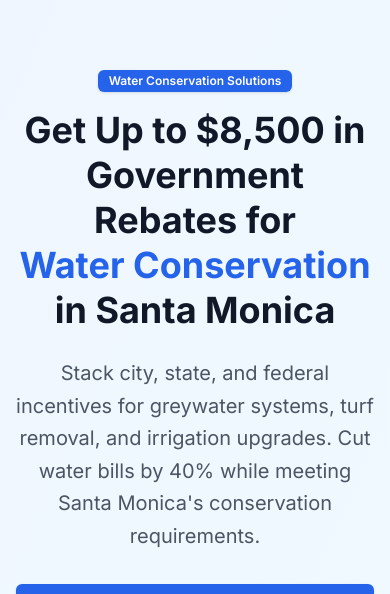
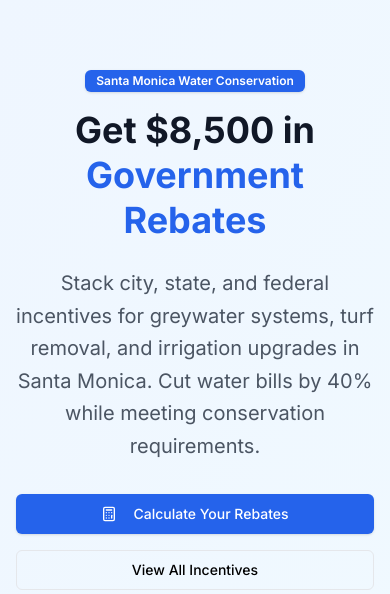
Before and after one commit to swilhoit/waterwise, a Next.js app: page /santa-monica/residential in a window 390 px wide. Shown: the part 134-728 px from the top of the page. Built offline with nearby package versions, Linux system fonts and the light colour scheme; no server answers; what @shopify/storefront-api-client would draw is missing.

Commit message:
Simplify headline to single line for better mobile display

```diff
--- a/app/santa-monica/residential/page.tsx
+++ b/app/santa-monica/residential/page.tsx
@@ -12,14 +12,13 @@
       <section className="relative py-20 lg:py-32 overflow-hidden bg-gradient-to-br from-blue-50 to-sky-50">
         <div className="container mx-auto px-4">
           <div className="max-w-5xl mx-auto text-center">
-            <Badge className="mb-4 bg-blue-600 text-white">Water Conservation Solutions</Badge>
+            <Badge className="mb-4 bg-blue-600 text-white">Santa Monica Water Conservation</Badge>
             <h1 className="text-4xl lg:text-6xl font-bold text-gray-900 mb-6 leading-tight">
-              Get Up to $8,500 in Government Rebates for
-              <br /><span className="text-blue-600">Water Conservation</span> in Santa Monica
+              Get $8,500 in <span className="text-blue-600">Government Rebates</span>
             </h1>
             <p className="text-xl text-gray-600 mb-8 leading-relaxed max-w-3xl mx-auto">
-              Stack city, state, and federal incentives for greywater systems, turf removal, and irrigation upgrades.
-              Cut water bills by 40% while meeting Santa Monica's conservation requirements.
+              Stack city, state, and federal incentives for greywater systems, turf removal, and irrigation upgrades
+              in Santa Monica. Cut water bills by 40% while meeting conservation requirements.
             </p>
             <div className="flex flex-col sm:flex-row gap-4 justify-center mb-8">
               <Button size="lg" className="bg-blue-600 hover:bg-blue-700 text-white" asChild>
```
